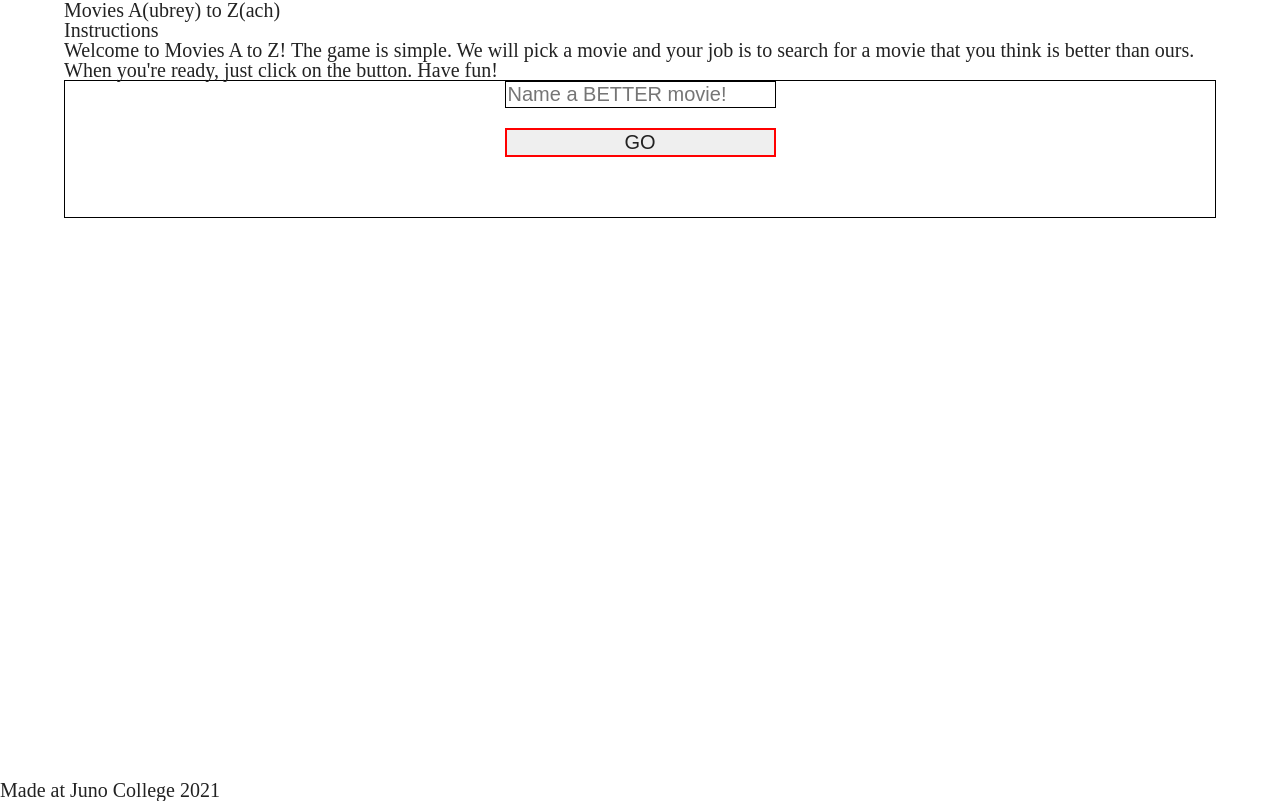
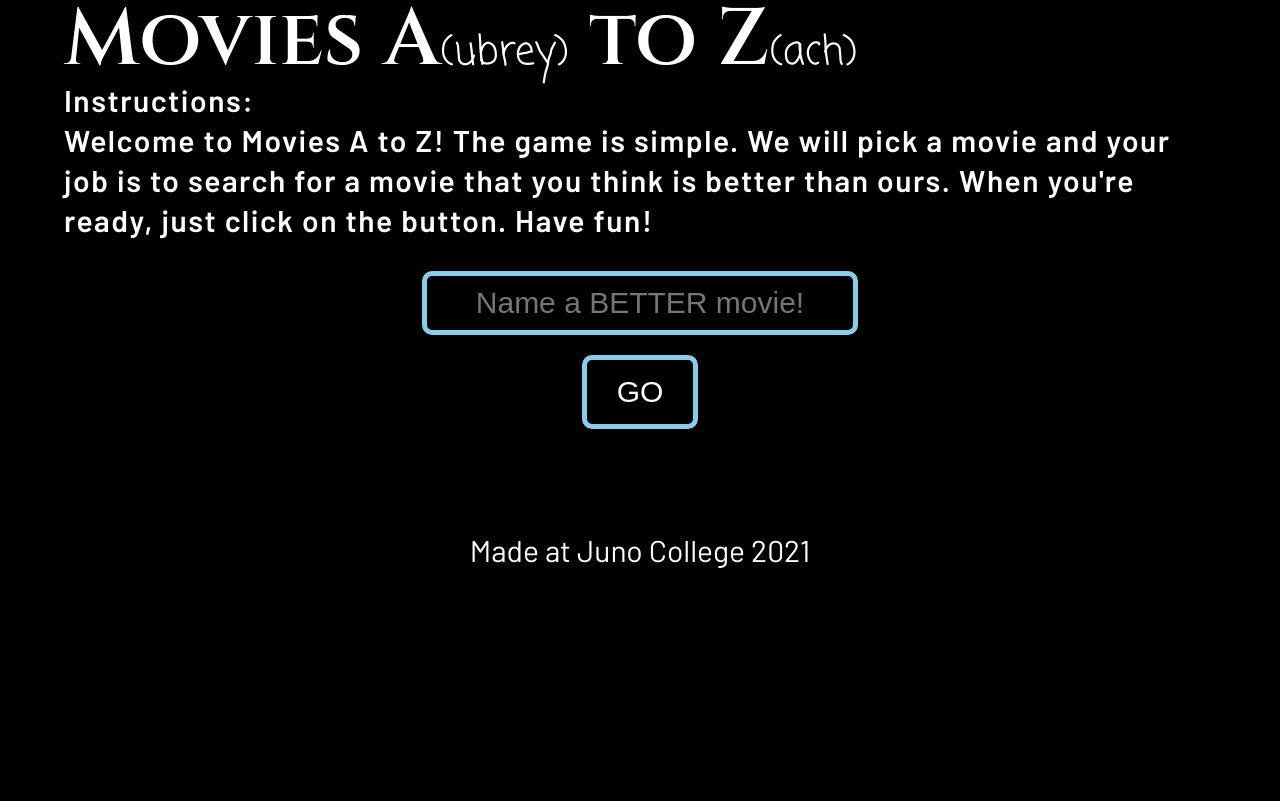
Before and after one commit to zachbines/movies-a-z, a plain HTML site: page index.html in a window 1280 px wide. Both pictures are taken after a click on the button "Click to get started". Drawn offline with Linux system fonts and the light colour scheme; no server answers.

Commit message:
fonts and styling halfway done

```diff
--- a/index.html
+++ b/index.html
@@ -4,15 +4,15 @@
   <meta charset="UTF-8">
   <meta name="viewport" content="width=device-width, initial-scale=1.0">
   <link rel="stylesheet" href="./styles.css">
-  <link href="https://fonts.googleapis.com/css2?family=Lora:wght@700&display=swap" rel="stylesheet">
+  <link href="https://fonts.googleapis.com/css2?family=Barlow:wght@400;600&family=Cinzel:wght@600&family=Coming+Soon&family=Lora:wght@700&display=swap" rel="stylesheet">
   <title>MovieApp</title>
 </head>
 <body>
   <div class="wrapper">
     <header>
-      <h1>Movies A(ubrey) to Z(ach)</h1>
+      <h1>Movies A<span class="name">(ubrey)</span> to Z<span class="name">(ach)</span></h1>
       <section class="instructions">
-        <h2>Instructions</h2>
+        <h2>Instructions:</h2>
         <p>Welcome to Movies A to Z! The game is simple. We will pick a movie and your job is to search for a movie that you think is better than ours. When you're ready, just click on the button. Have fun!</p>
       </section>
     </header>
--- a/script.js
+++ b/script.js
@@ -10,7 +10,7 @@ app.init = () => {
 
 // Cache existing html selectors we will need for appending
 
-app.favMovies = ["Teen Wolf", "Fateful Findings", "The Lighthouse", "Oldboy", "Harold and Maude", "Sicario", "The Room", "Hot Fuzz", "The Big Lebowski", "No Country For Old Men", "Alien", "The Bourne Identity"];
+app.favMovies = ["Teen Wolf", "Fateful Findings", "The Lighthouse", "Oldboy", "Harold and Maude", "Sicario", "The Room", "Hot Fuzz", "The Big Lebowski", "No Country For Old Men", "Alien", "The Bourne Identity", "Beetlejuice", "The Social Network"];
 app.gameContainer = document.querySelector('.game-window');
 app.defaultMovieSelection = document.querySelector('.default-movie');
 app.userMovieSelection = document.querySelector('.user-movie');
@@ -229,10 +229,10 @@ app.scoreMessage = (defaultRating, userRating) => {
   userScoreTextElement.textContent = '';
   defaultScoreTextElement.textContent = '';
 // user movie score elements
-  userScoreTextElement.classList.add('winner');
+  userScoreTextElement.classList.add('score');
   userScoreTextElement.textContent = userRating;
 //default movie score elements
-  defaultScoreTextElement.classList.add('winner');
+  defaultScoreTextElement.classList.add('score');
   defaultScoreTextElement.textContent = defaultRating;
 // appending both
   app.userMovieSelection.appendChild(userScoreTextElement);
--- a/styles.css
+++ b/styles.css
@@ -6,7 +6,11 @@ a,abbr,acronym,address,applet,article,aside,audio,b,big,blockquote,body,canvas,c
 
 .visuallyHidden:not(:focus):not(:active) { position: absolute; width: 1px; height: 1px; margin: -1px;border: 0;padding: 0;white-space: nowrap;clip-path: inset(100%);clip: rect(00 0 0);overflow: hidden;}
 
-/* font-family: 'Lora', serif; */
+/* font-family: 'Barlow', sans-serif;
+
+font-family: 'Cinzel', serif;
+
+font-family: 'Coming Soon', cursive; */
 
 * {
     border: 1px solid black;
@@ -17,7 +21,10 @@ html {
 }
 
 body {
-    font-size: 2rem;
+    font-size: 3rem;
+    color: white;
+    font-family: 'Barlow', sans-serif;
+    background-color: black;
 }
 
 .wrapper {
@@ -26,20 +33,43 @@ body {
     margin: 0 auto;
 }
 
+h1 {
+    font-family: 'Cinzel', serif;
+    font-size: 8rem;
+}
+
+.name {
+    font-family: 'Coming Soon', cursive;
+    font-size: 4rem;
+}
+
+button {
+    border: 5px solid skyblue;
+    border-radius: 10px;
+    background-color: transparent;
+    color: white;
+    margin: 20px 0;
+    padding: 1.5rem 3rem;
+}
+
+aside button {
+    box-shadow: 0 0 1rem black;
+    margin: 1rem;
+    background-color: rgba(0,0,0,0.6);
+}
+
+
 main {
     display: flex;
     flex-direction: column;
     align-items: center;
 }
 
-button {
-    border: 2px solid red;
-    margin: 20px 0;
-}
-
 form {
     display: flex;
     flex-direction: column;
+    align-items: center;
+    margin-top: 3rem;
 }
 
 aside {
@@ -51,6 +81,21 @@ aside {
     justify-content: center;
     align-items: center;
     background-color: rgba(0, 0, 0, 0.2);
+}
+
+.instructions {
+    font-weight: 600;
+    line-height: 4rem;
+    letter-spacing: 1.5px;
+}
+
+input {
+    background-color: transparent;
+    border-radius: 10px;
+    color: white;
+    border: 5px solid skyblue;
+    padding: 1rem 2rem;
+    text-align: center;
 }
 
 .game-window {
@@ -84,14 +129,16 @@ aside {
     margin: 0 auto;
     height: 100%;
     max-width: 100%;
-    /* width: auto; */
     object-fit: contain;
     display: block;
 }
 
 footer {
-    position: absolute;
-    bottom: 0;
+    height: 10vh;
+    display:flex;
+    justify-content: center;
+    align-items: flex-end;
+    padding: 5px;
 }
 
 /* for js purposes */
@@ -99,11 +146,19 @@ footer {
     display: none;
 }
 
-.winner {
+.score {
+    font-family: 'Coming Soon', cursive;
     position: relative;
-    font-size: calc(5rem + 4vw);
-    color: green;
+    font-size: 10rem;
+    color: black;
     left: 25%;
     bottom: 60%;
-    width: 60%;
+    width: 200px;
+    height: 200px;
+    text-align: center;
+    background-color: orange;
+    border-radius: 50%;
+    display: flex;
+    justify-content: center;
+    align-items: center;
 }
```
